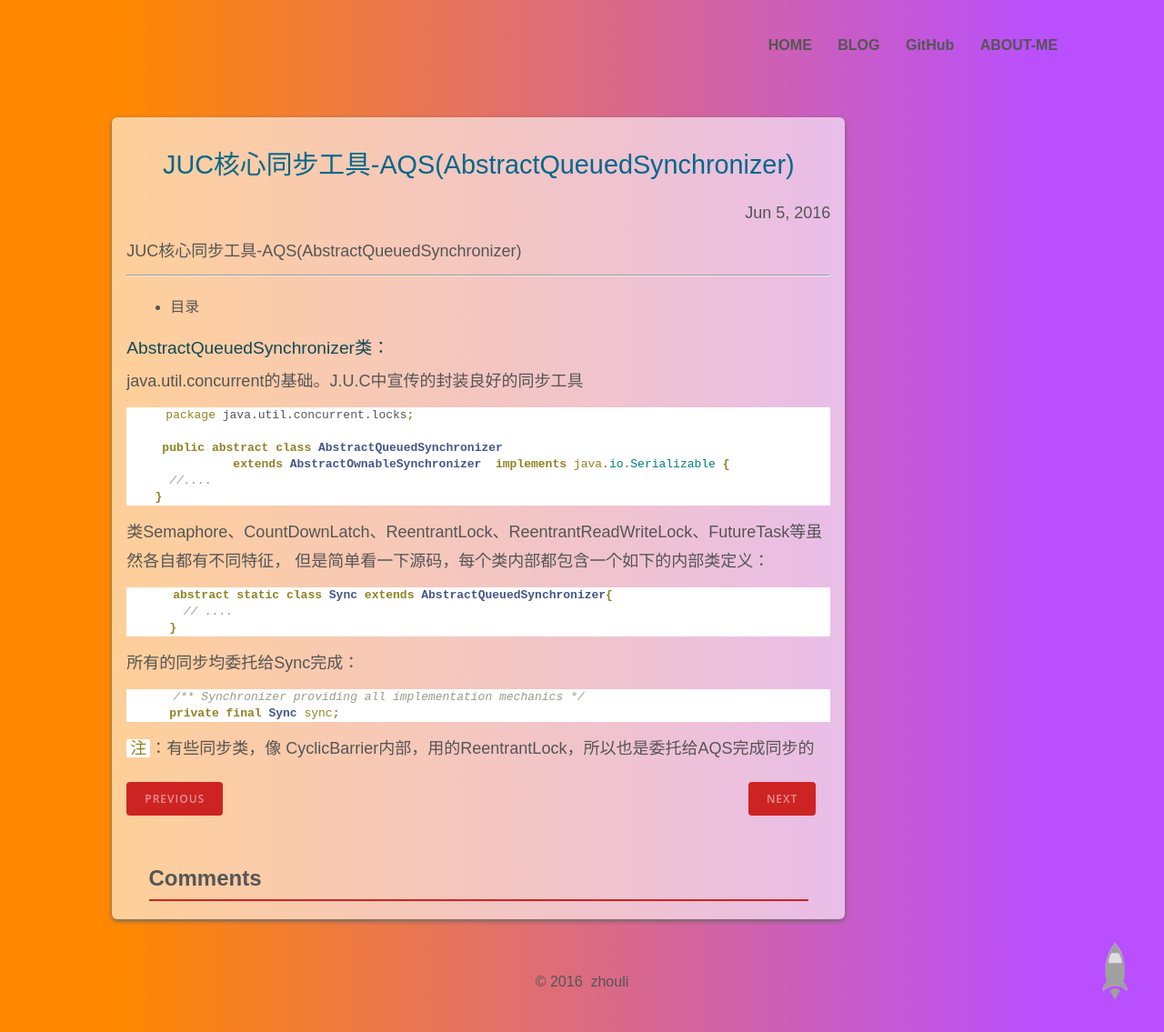
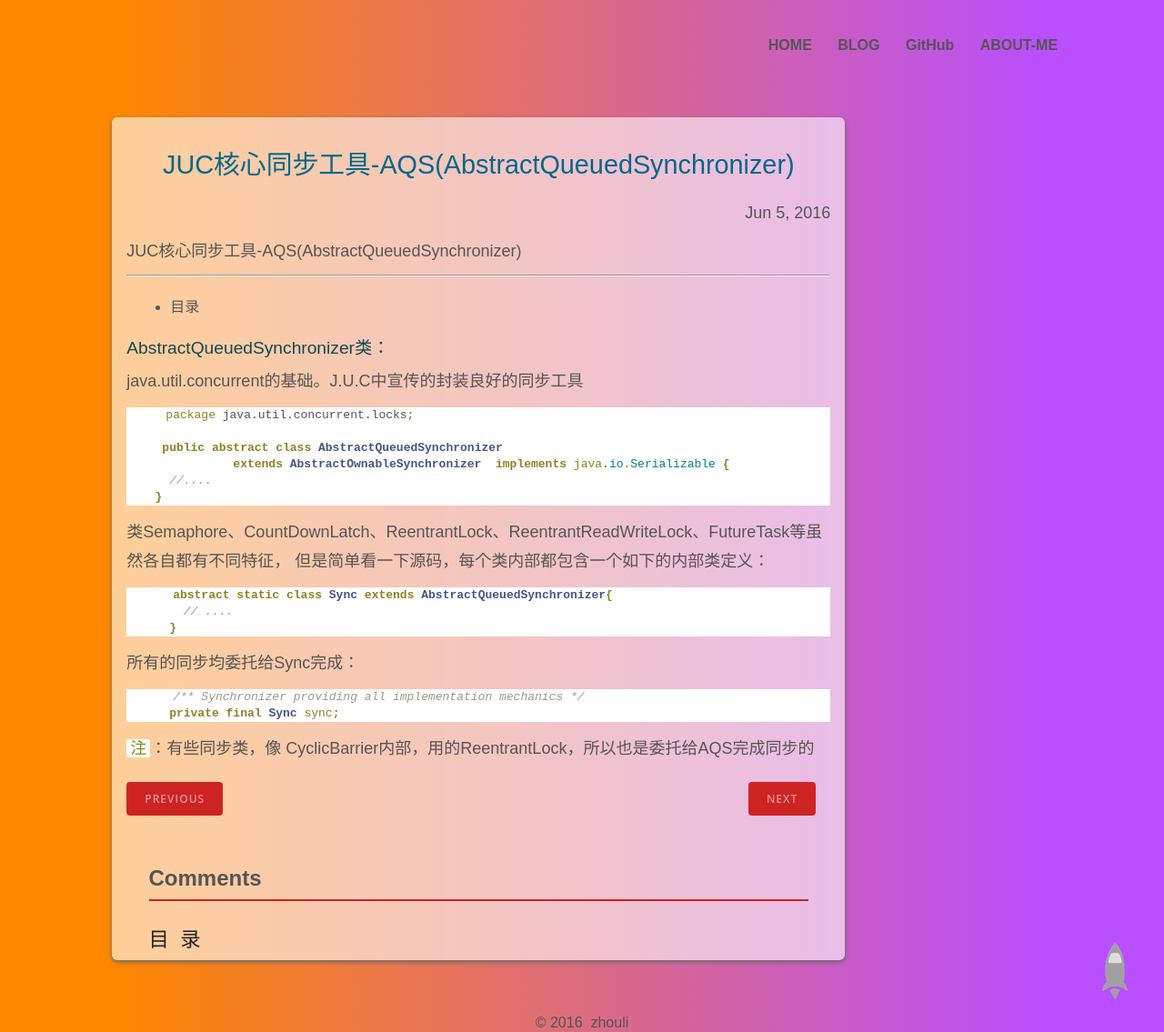
Before and after one commit to zhouliking/zhouliking.github.com, a Jekyll site: the page built from _posts/2016-06-05-java-JUC-AQS(AbstractQueuedSynchronizer).md, in a window 1280 px wide. Shown: the whole page at 91% size. Built offline with Jekyll 4.4.1, drawn with Linux system fonts in a browser that asks for light colours; comment, search, counter and statistics services are not loaded; a style sheet for code colours, icons or effects is not loaded.

Commit message:
Update post.html

```diff
--- a/_layouts/post.html
+++ b/_layouts/post.html
@@ -42,5 +42,5 @@ layout: page
 				 || document.getElementsByTagName('body')[0]).appendChild(ds);
 			})();
 	</script>
-
+	 <h3>目&nbsp;&nbsp;录</h3>
 </div>
```
